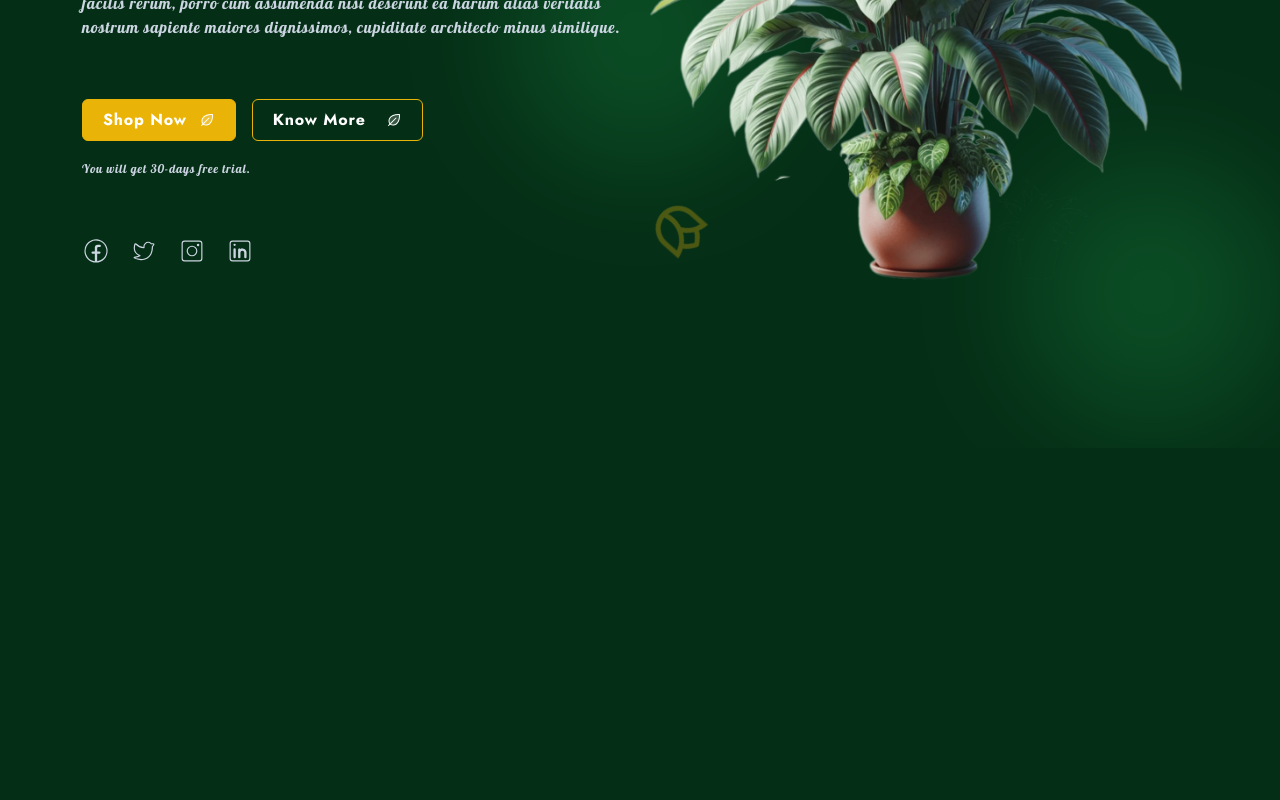
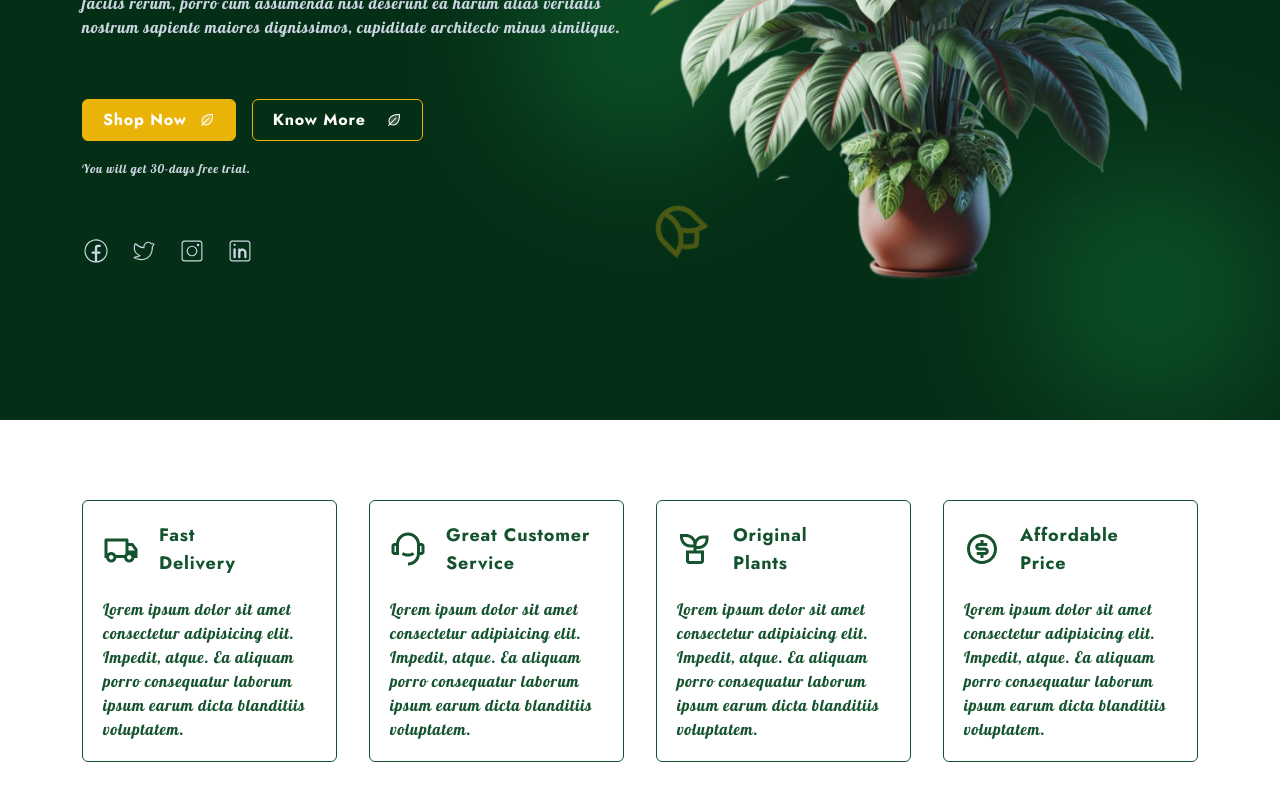
Before and after one commit to Lucy-J-Dev/react-plant-landing-page, a React (Vite) app: page / in a window 1280 px wide. Shown: the part 352-1152 px from the top of the page. Before the commit the page ends 800 px from the top, so only its background shows below. Built offline with nearby package versions, Linux system fonts and the light colour scheme.

Commit message:
Crear sección de Services y agregar a la app

```diff
--- a/src/App.jsx
+++ b/src/App.jsx
@@ -1,5 +1,6 @@
 import Header from "./components/Header";
 import Home from "./components/Home";
+import Services from "./components/Services";
 
 const App = () => {
   return (
@@ -7,6 +8,7 @@ const App = () => {
       <Header />
       <main>
         <Home />
+        <Services />
       </main>
     </>
   );
--- /dev/null
+++ b/src/components/Services.jsx
@@ -0,0 +1,80 @@
+import {
+  RiTruckLine,
+  RiCustomerService2Line,
+  RiPlantLine,
+  RiMoneyDollarCircleLine,
+} from "react-icons/ri";
+
+const Services = () => {
+  return (
+    <div className="bg-white text-green-900 py-20">
+      <div className="container w-full grid grid-cols-1 gap-8 md:grid-cols-2 lg:grid-cols-3 xl:grid-cols-4">
+        {/* card 1 */}
+        <div className="border border-green-900 p-5 cursor-pointer rounded-md hover:shadow-2xl hover:-translate-y-1 duration-300 space-y-5">
+          <div className="flex items-center gap-5">
+            <RiTruckLine className="text-3xl md:text-4xl" />
+            <p className="md:text-lg font-bold">
+              Fast <br />
+              Delivery
+            </p>
+          </div>
+          <p className="font-Lobster">
+            Lorem ipsum dolor sit amet consectetur adipisicing elit. Impedit,
+            atque. Ea aliquam porro consequatur laborum ipsum earum dicta
+            blanditiis voluptatem.
+          </p>
+        </div>
+
+        {/* card 2 */}
+        <div className="border border-green-900 p-5 cursor-pointer rounded-md hover:shadow-2xl hover:-translate-y-1 duration-300 space-y-5">
+          <div className="flex items-center gap-5">
+            <RiCustomerService2Line className="text-3xl md:text-4xl" />
+            <p className="md:text-lg font-bold">
+              Great Customer <br />
+              Service
+            </p>
+          </div>
+          <p className="font-Lobster">
+            Lorem ipsum dolor sit amet consectetur adipisicing elit. Impedit,
+            atque. Ea aliquam porro consequatur laborum ipsum earum dicta
+            blanditiis voluptatem.
+          </p>
+        </div>
+
+        {/* card 3 */}
+        <div className="border border-green-900 p-5 cursor-pointer rounded-md hover:shadow-2xl hover:-translate-y-1 duration-300 space-y-5">
+          <div className="flex items-center gap-5">
+            <RiPlantLine className="text-3xl md:text-4xl" />
+            <p className="md:text-lg font-bold">
+              Original <br />
+              Plants
+            </p>
+          </div>
+          <p className="font-Lobster">
+            Lorem ipsum dolor sit amet consectetur adipisicing elit. Impedit,
+            atque. Ea aliquam porro consequatur laborum ipsum earum dicta
+            blanditiis voluptatem.
+          </p>
+        </div>
+
+        {/* card  */}
+        <div className="border border-green-900 p-5 cursor-pointer rounded-md hover:shadow-2xl hover:-translate-y-1 duration-300 space-y-5">
+          <div className="flex items-center gap-5">
+            <RiMoneyDollarCircleLine className="text-3xl md:text-4xl" />
+            <p className="md:text-lg font-bold">
+              Affordable <br />
+              Price
+            </p>
+          </div>
+          <p className="font-Lobster">
+            Lorem ipsum dolor sit amet consectetur adipisicing elit. Impedit,
+            atque. Ea aliquam porro consequatur laborum ipsum earum dicta
+            blanditiis voluptatem.
+          </p>
+        </div>
+      </div>
+    </div>
+  );
+};
+
+export default Services;
```
